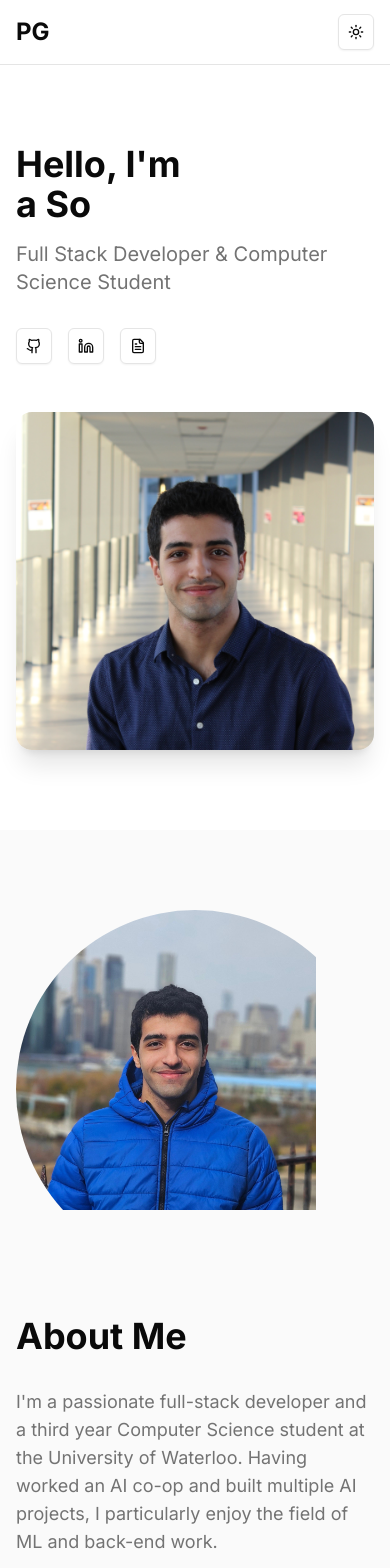
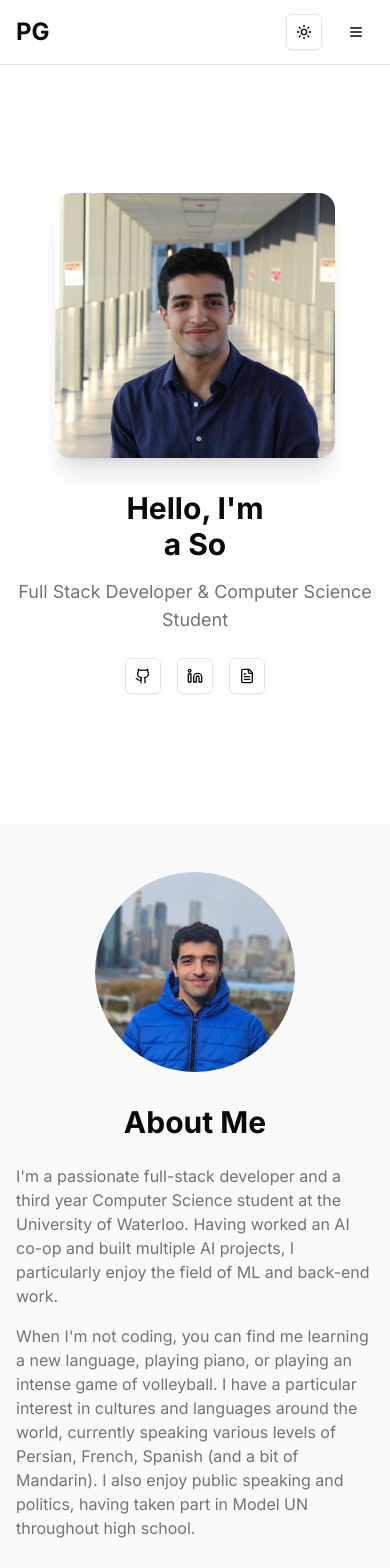
Before and after one commit to pghiasia/personal-website, a Next.js app: page / in a window 390 px wide. Shown: the top 1568 px of the page. Built offline with nearby package versions, Linux system fonts and the light colour scheme.

Commit message:
added mobile support

```diff
--- a/app/page.tsx
+++ b/app/page.tsx
@@ -10,14 +10,16 @@ export default function Home() {
   return (
     <div>
       {/* Hero Section */}
-      <section className="min-h-[90vh] flex items-center py-20">
-        <div className="max-w-7xl mx-auto px-4 sm:px-6 lg:px-8 grid lg:grid-cols-2 gap-12 items-center">
-          <div className="animate-slide-left opacity-0">
-            <h1 className="text-4xl sm:text-5xl md:text-6xl font-bold mb-4">
+      <section className="min-h-[90vh] flex items-center py-12 sm:py-20">
+        <div className="max-w-7xl mx-auto px-4 sm:px-6 lg:px-8 grid lg:grid-cols-2 gap-8 lg:gap-12 items-center">
+          <div className="animate-slide-left opacity-0 text-center lg:text-left">
+            <h1 className="text-3xl sm:text-4xl md:text-6xl font-bold mb-3 sm:mb-4">
               Hello, I&apos;m <AnimatedText />
             </h1>
-            <p className="text-xl text-muted-foreground mb-8">Full Stack Developer & Computer Science Student</p>
-            <div className="flex space-x-4">
+            <p className="text-lg sm:text-xl text-muted-foreground mb-6 sm:mb-8">
+              Full Stack Developer & Computer Science Student
+            </p>
+            <div className="flex space-x-4 justify-center lg:justify-start">
               <a href="https://github.com/pghiasia" target="_blank" rel="noopener noreferrer">
                 <Button variant="outline" size="icon">
                   <Github className="h-5 w-5" />
@@ -38,23 +40,23 @@ export default function Home() {
               </a>
             </div>
           </div>
-          <div className="relative animate-slide-right opacity-0">
+          <div className="relative animate-slide-right opacity-0 order-first lg:order-last">
             <Image
               src="/IMG_8540.JPG"
               alt="Profile"
               width={500}
               height={500}
-              className="rounded-2xl shadow-xl"
+              className="rounded-2xl shadow-xl mx-auto lg:mx-0 w-[280px] sm:w-[400px] lg:w-[500px]"
             />
           </div>
         </div>
       </section>
 
       {/* About Section */}
-      <section id="about" className="py-20 bg-muted/50">
+      <section id="about" className="py-12 sm:py-20 bg-muted/50">
         <div className="max-w-7xl mx-auto px-4 sm:px-6 lg:px-8">
-          <div className="grid lg:grid-cols-[300px_1fr] gap-12 items-start">
-            <div className="relative">
+          <div className="grid lg:grid-cols-[300px_1fr] gap-8 lg:gap-12 items-start">
+            <div className="relative mx-auto lg:mx-0 w-[200px] lg:w-[300px]">
               <div className="aspect-square overflow-hidden rounded-full">
                 <Image
                   src={'/profile.jpeg'}
@@ -67,8 +69,8 @@ export default function Home() {
               </div>
             </div>
             <div>
-              <h2 className="text-4xl font-bold mb-8">About Me</h2>
-              <div className="space-y-6 text-lg text-muted-foreground">
+              <h2 className="text-3xl sm:text-4xl font-bold mb-6 sm:mb-8 text-center lg:text-left">About Me</h2>
+              <div className="space-y-4 sm:space-y-6 text-base sm:text-lg text-muted-foreground">
                 <p>
                   I&apos;m a passionate full-stack developer and a third year Computer Science student at the
                   University of Waterloo. Having worked an AI co-op and built multiple AI projects, I particularly enjoy
@@ -88,8 +90,8 @@ export default function Home() {
       {/* Experience Section */}
       <section id="experience" className="py-20">
         <div className="max-w-7xl mx-auto px-4 sm:px-6 lg:px-8">
-          <div className="flex justify-between items-center mb-12">
-            <h2 className="text-4xl font-bold">Experience</h2>
+          <div className="flex flex-col sm:flex-row justify-between items-center gap-4 mb-8 sm:mb-12">
+            <h2 className="text-3xl sm:text-4xl font-bold">Experience</h2>
             <Button variant="outline" asChild>
               <a href="/resume.pdf" download>Download Resume</a>
             </Button>
--- a/components/navigation.tsx
+++ b/components/navigation.tsx
@@ -2,9 +2,12 @@
 
 import { useEffect, useState } from "react"
 import ThemeToggle from "./theme-toggle"
+import { Menu, X } from "lucide-react"
+import { Button } from "./ui/button"
 
 export default function Navigation() {
   const [activeSection, setActiveSection] = useState("")
+  const [isMenuOpen, setIsMenuOpen] = useState(false)
 
   useEffect(() => {
     const observer = new IntersectionObserver(
@@ -30,6 +33,7 @@ export default function Navigation() {
     const element = document.getElementById(sectionId)
     if (element) {
       element.scrollIntoView({ behavior: "smooth" })
+      setIsMenuOpen(false)
     }
   }
 
@@ -56,11 +60,38 @@ export default function Navigation() {
               </button>
             ))}
           </div>
-          <div>
+          <div className="flex items-center gap-4">
             <ThemeToggle />
+            <Button
+              variant="ghost"
+              size="icon"
+              className="sm:hidden"
+              onClick={() => setIsMenuOpen(!isMenuOpen)}
+            >
+              {isMenuOpen ? <X className="h-5 w-5" /> : <Menu className="h-5 w-5" />}
+            </Button>
           </div>
         </div>
       </nav>
+      {/* Mobile menu */}
+      {isMenuOpen && (
+        <div className="sm:hidden">
+          <div className="px-2 pt-2 pb-3 space-y-1">
+            {["about", "experience", "projects", "contact"].map((section) => (
+              <button
+                key={section}
+                onClick={() => scrollToSection(section)}
+                className={`block w-full px-3 py-2 text-base font-medium rounded-md ${activeSection === section
+                    ? "bg-foreground text-background"
+                    : "text-foreground hover:text-foreground/80"
+                  }`}
+              >
+                {section.charAt(0).toUpperCase() + section.slice(1)}
+              </button>
+            ))}
+          </div>
+        </div>
+      )}
     </header>
   )
 }
```
